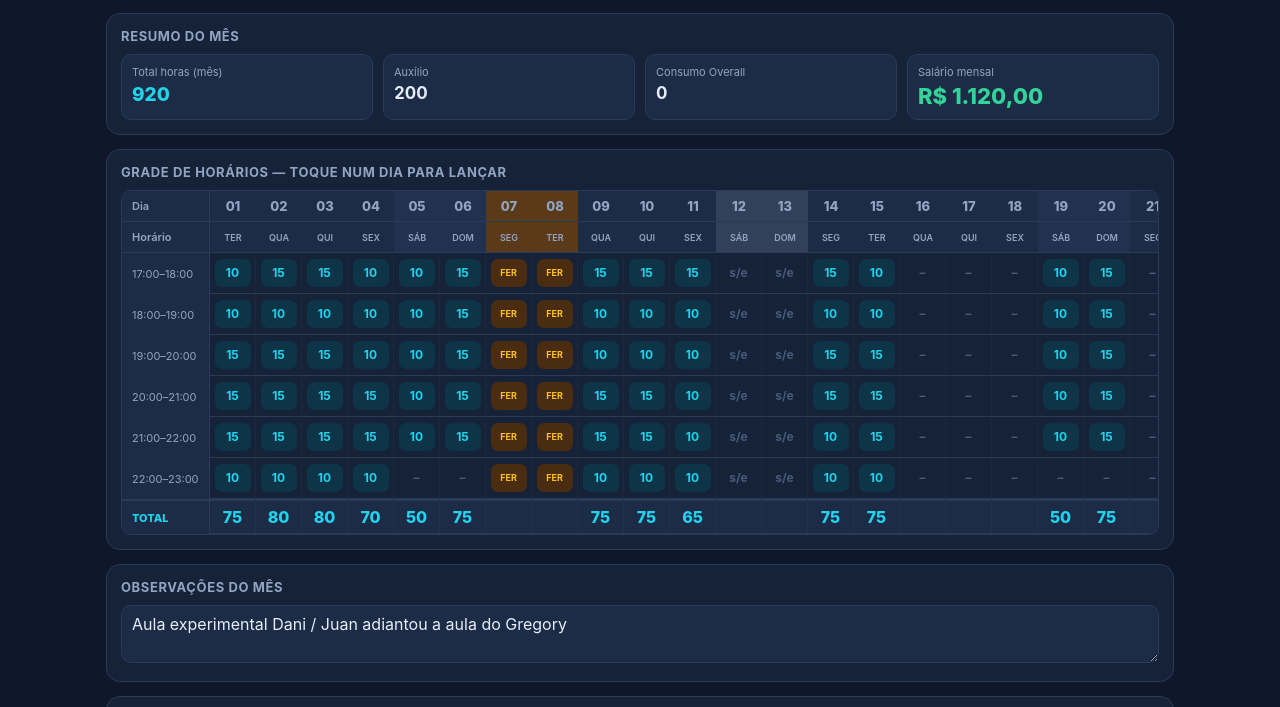
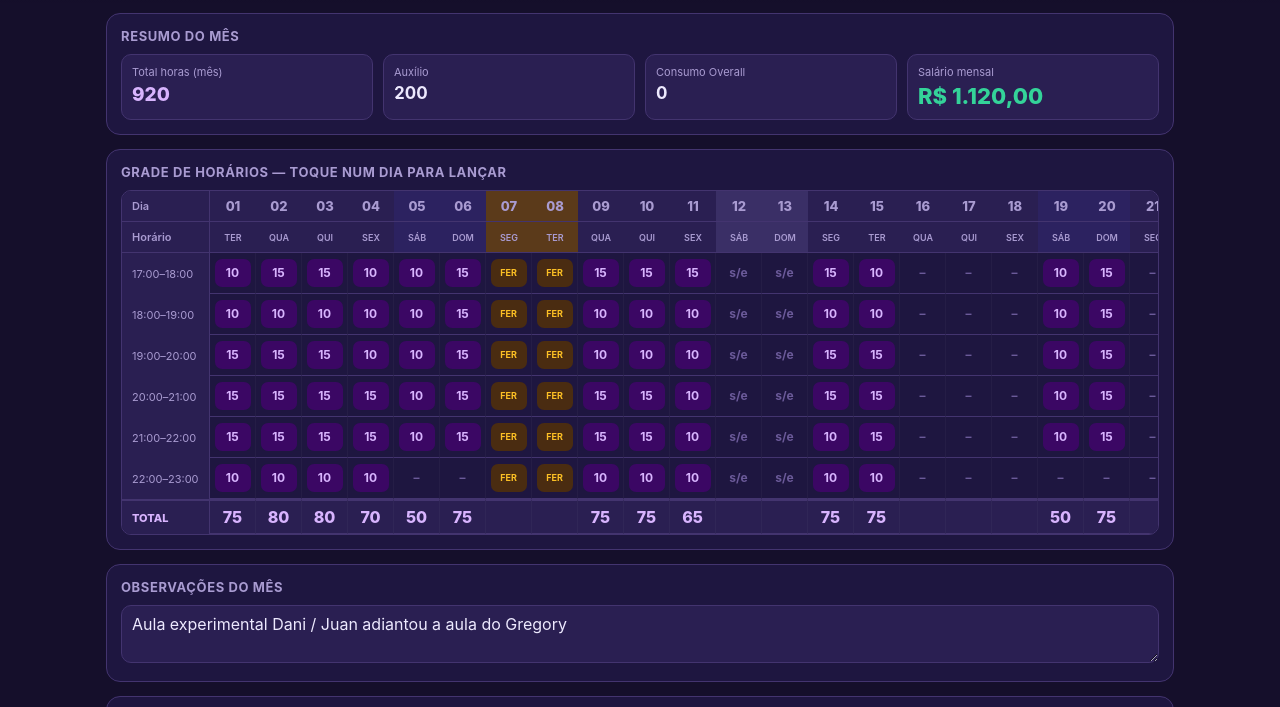
Before and after one commit to pauloadriano2014-afk/folhapontooverall, a plain HTML site: page index.html in a window 1280 px wide. Shown: the part 93-800 px from the top of the page. Drawn offline with Linux system fonts and the light colour scheme.

Commit message:
Aplica tema roxo no app e no icone

```diff
--- a/index.html
+++ b/index.html
@@ -3,7 +3,7 @@
 <head>
 <meta charset="UTF-8" />
 <meta name="viewport" content="width=device-width, initial-scale=1, maximum-scale=1, viewport-fit=cover" />
-<meta name="theme-color" content="#0f172a" />
+<meta name="theme-color" content="#150f2b" />
 <meta name="description" content="Controle de horas, salário mensal e agenda de alunos VIP - Overall" />
 <meta name="mobile-web-app-capable" content="yes" />
 <meta name="apple-mobile-web-app-capable" content="yes" />
@@ -15,20 +15,20 @@
 <title>Ponto Overall</title>
 <style>
   :root{
-    --bg:#0f172a;
-    --bg-panel:#152238;
-    --bg-panel-2:#1c2c47;
-    --border:#2a3b58;
-    --text:#e6edf7;
-    --text-dim:#93a4c3;
-    --accent:#38bdf8;
-    --accent-2:#22d3ee;
+    --bg:#150f2b;
+    --bg-panel:#1e1640;
+    --bg-panel-2:#2a1f52;
+    --border:#43346f;
+    --text:#ede9fe;
+    --text-dim:#a99bd1;
+    --accent:#a855f7;
+    --accent-2:#d8b4fe;
     --good:#34d399;
     --warn:#fbbf24;
     --bad:#f87171;
-    --weekend:#22314f;
+    --weekend:#2c2260;
     --holiday:#5b3a1a;
-    --noschedule:#33405a;
+    --noschedule:#3a2f66;
     --radius:14px;
   }
   *{box-sizing:border-box;}
@@ -42,7 +42,7 @@
   }
   header{
     position:sticky; top:0; z-index:30;
-    background:linear-gradient(180deg,#0f172a 85%, transparent);
+    background:linear-gradient(180deg,#150f2b 85%, transparent);
     padding:calc(env(safe-area-inset-top, 0px) + 14px) 16px 6px;
   }
   h1{
@@ -63,7 +63,7 @@
   }
   select{ flex:1; min-width:140px; }
   button{ cursor:pointer; white-space:nowrap; font-size:14px; }
-  button.primary{ background:var(--accent); color:#04222f; border-color:var(--accent); font-weight:700; }
+  button.primary{ background:var(--accent); color:#1c0a33; border-color:var(--accent); font-weight:700; }
   button.ghost{ background:transparent; }
   button.small{ padding:6px 8px; font-size:12px; border-radius:8px; }
   button:active{ transform:scale(.97); }
@@ -111,9 +111,9 @@
     display:block; margin:0 auto; width:36px; height:28px; line-height:28px; border-radius:7px;
     background:var(--bg-panel); font-size:12px; font-weight:700; color:var(--text-dim);
   }
-  .daycell .slot.filled{ background:#0e3448; color:var(--accent-2); }
+  .daycell .slot.filled{ background:#3b0764; color:var(--accent-2); }
   .daycell .slot.feriado{ background:#4a2c11; color:var(--warn); font-size:9px; }
-  .daycell .slot.sem{ background:transparent; color:#4a5a7a; }
+  .daycell .slot.sem{ background:transparent; color:#6b5a99; }
   .dayhead{ padding:4px 4px; cursor:pointer; }
   .dayhead .num{ font-size:13px; font-weight:800; }
   .dayhead .dow{ font-size:9px; color:var(--text-dim); display:block; }
@@ -171,7 +171,7 @@
   #installBanner.show{ display:flex; }
   #toast{
     position:fixed; bottom:calc(18px + env(safe-area-inset-bottom, 0px)); left:50%; transform:translateX(-50%);
-    background:#0e3448; color:var(--accent-2); padding:10px 16px; border-radius:10px;
+    background:#3b0764; color:var(--accent-2); padding:10px 16px; border-radius:10px;
     font-size:13px; z-index:200; opacity:0; pointer-events:none; transition:opacity .2s;
   }
   #toast.show{ opacity:1; }
--- a/sw.js
+++ b/sw.js
@@ -1,6 +1,6 @@
 // Service worker - Ponto Overall
 // Bump this on every deploy that changes cached files so clients pick up the update.
-const CACHE_VERSION = "v3";
+const CACHE_VERSION = "v4";
 const CACHE_NAME = "ponto-overall-" + CACHE_VERSION;
 
 const APP_SHELL = [
```
Also changed, not shown: icons/icon-192.png, icons/icon-512-maskable.png, icons/icon-512.png, manifest.json.
